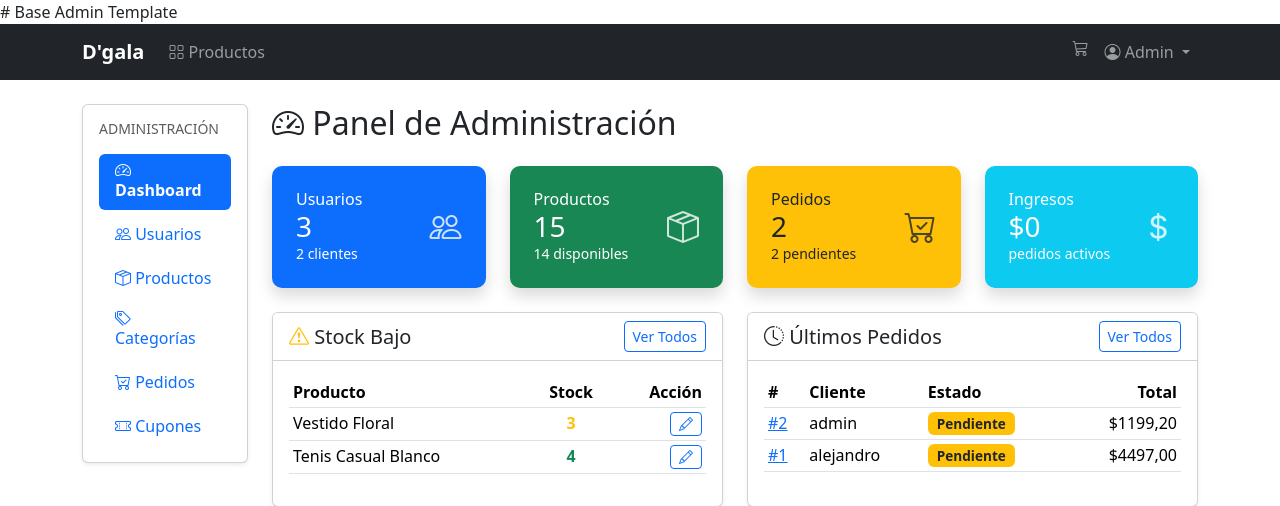
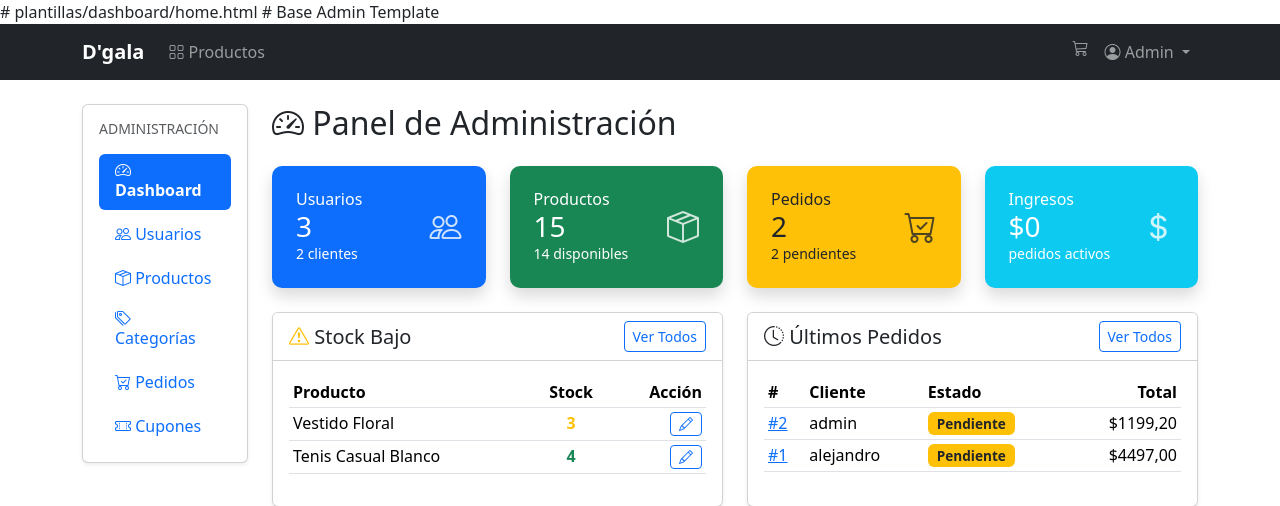
Before and after one commit to Azxino/ecommerce_django, a Django app: page /panel/ in a window 1280 px wide. Shown: the top 506 px of the page. Run offline with Django 5.2, Linux system fonts and the light colour scheme; a user stored in the database is signed in; data comes from the database, SQL or seed files in the repository; some libraries are stand-ins or nearby versions.

Commit message:
plantilla dashboard graficos

```diff
--- a/templates/dashboard/home.html
+++ b/templates/dashboard/home.html
@@ -1,3 +1,6 @@
+# plantillas/dashboard/home.html
+
+
 {% extends 'dashboard/base_admin.html' %}
 {% load static %}
 
```
